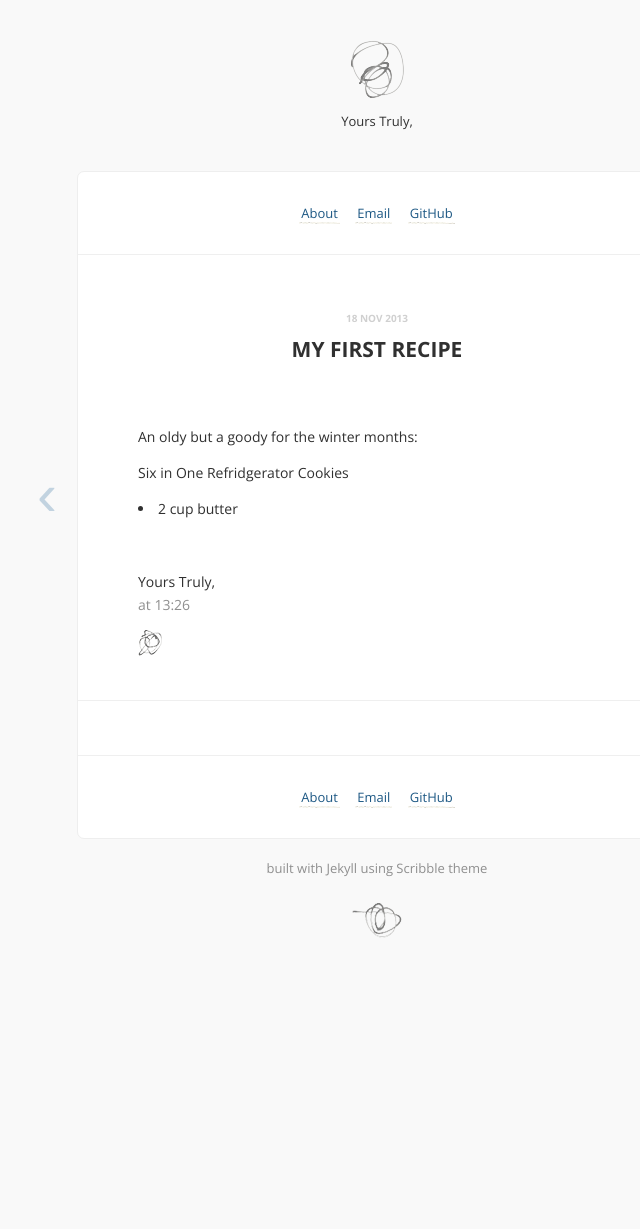
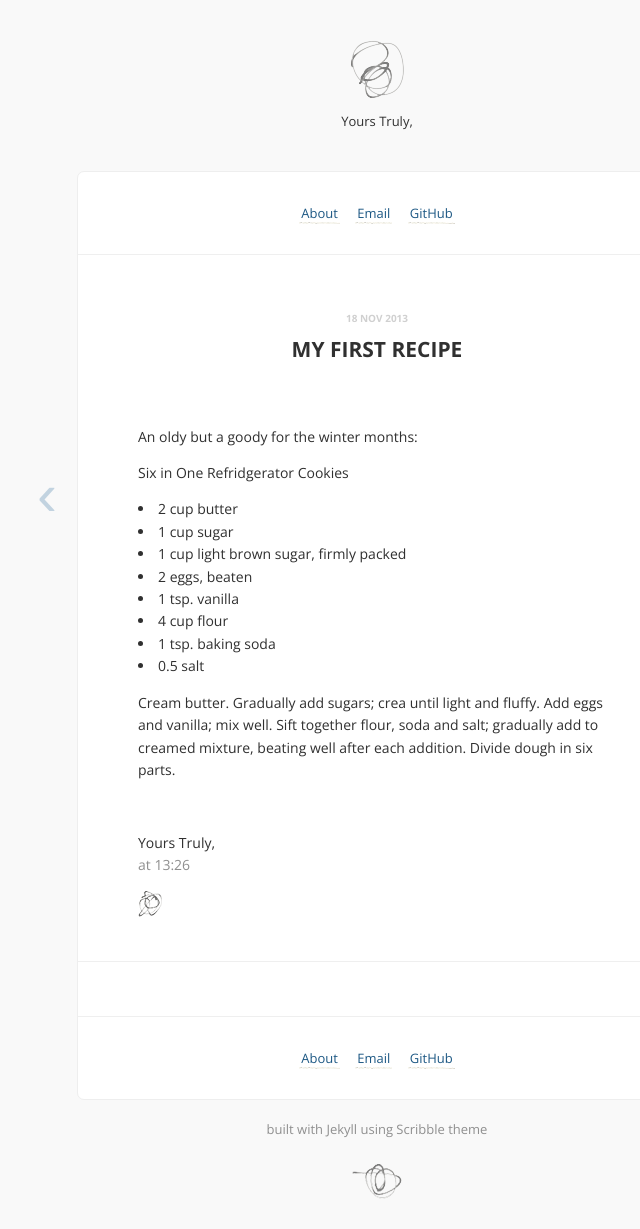
Before and after one commit to ianhook/ianhook.github.io, a Jekyll site: the page built from _posts/2013-11-18-my_first_recipe.md, in a window 1280 px wide. Shown: the whole page, without its empty margins (263-903 px from the left). Built offline with Jekyll 4.4.1, drawn with Linux system fonts in a browser that asks for light colours; Markdown is read by kramdown in place of the engine named in the settings; comment, search, counter and statistics services are not loaded; before the commit the page ends 968 px from its top, so only the background shows below that.

Commit message:
well it's half done

```diff
--- a/_data/fridge.yml
+++ b/_data/fridge.yml
@@ -4,5 +4,28 @@ ingredients:
     -   item: butter
         measurement: 2
         units: cup
+    -   item: sugar
+        measurement: 1
+        units: cup
+    -   item: light brown sugar, firmly packed
+        measurement: 1
+        units: cup
+    -   item: eggs, beaten
+        measurement: 2
+    -   item: vanilla
+        measurement: 1
+        units: tsp.
+    -   item: flour
+        measurement: 4
+        units: cup
+    -   item: baking soda
+        measurement: 1
+        units: tsp.
+    -   item: salt
+        measurement: .5
+        unit: tsp.
 description: |
     Cream butter. Gradually add sugars; crea until light and fluffy.
+    Add eggs and vanilla; mix well.
+    Sift together flour, soda and salt; gradually add to creamed mixture, beating well after each addition.
+    Divide dough in six parts.
--- a/_includes/recipe.html
+++ b/_includes/recipe.html
@@ -3,4 +3,4 @@
 <li> {{ ingredient.measurement }} {{ ingredient.units }} {{ ingredient.item }}
 </li>
 {% endfor %}
-<p>{{ site.data[include.recipe].de }}</p>
+<p>{{ site.data[include.recipe].description }}</p>
```
